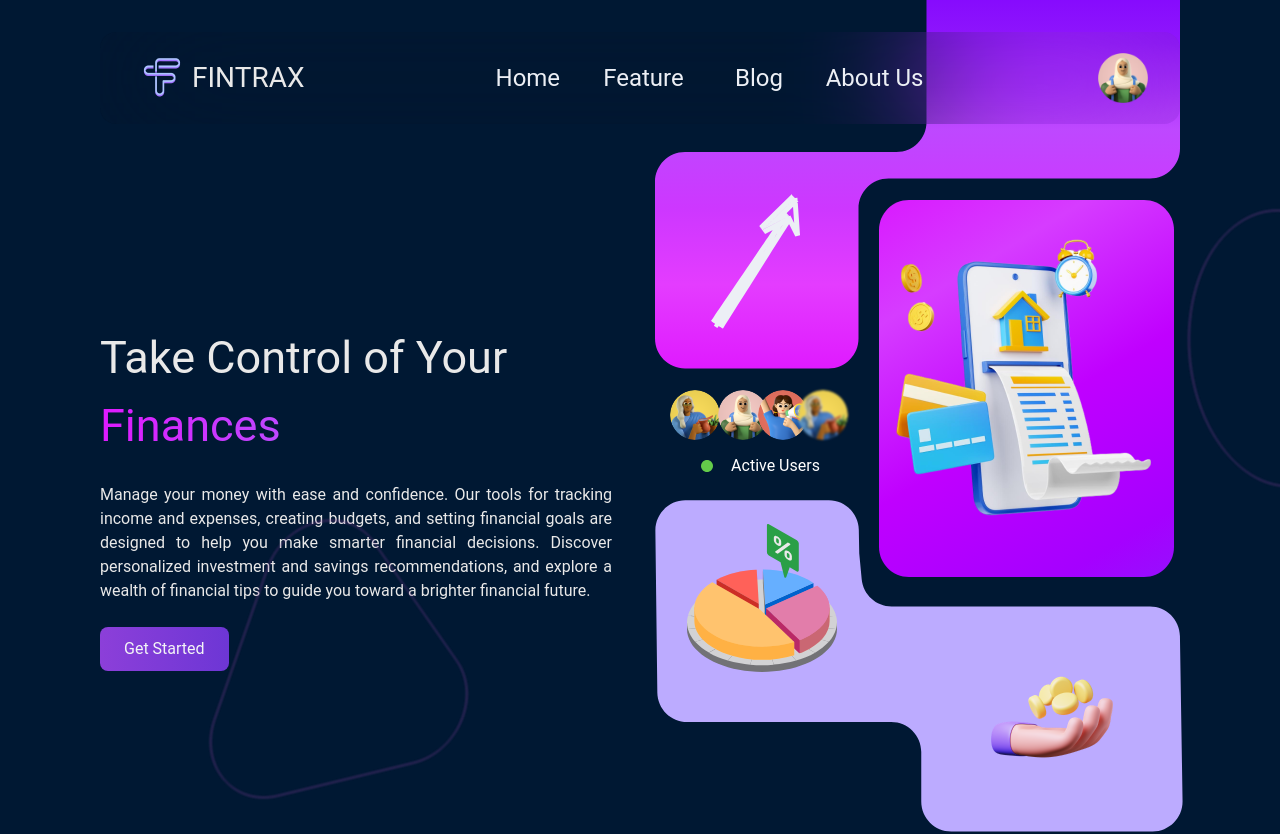
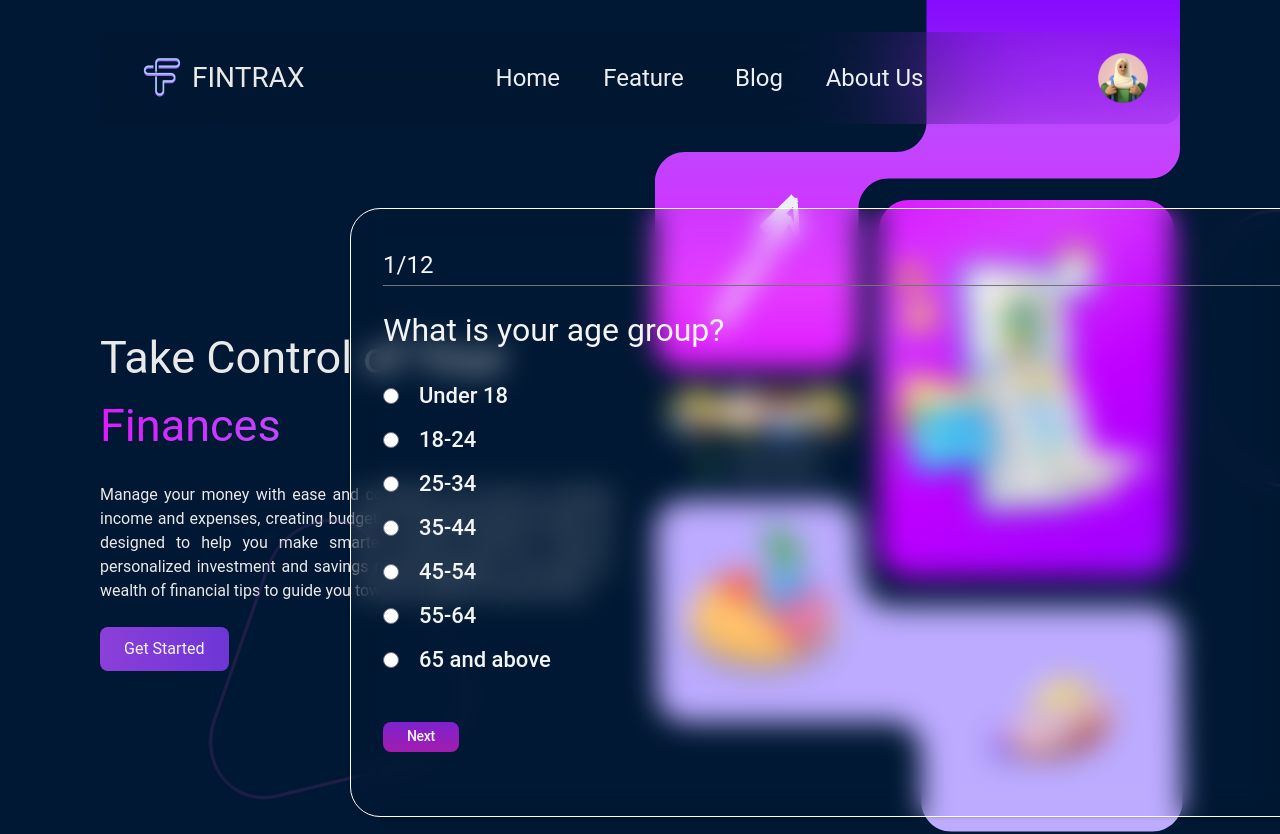
Before and after one commit to Froxayn123/FinTrax, a React (Vite) app: page /Home in a window 1280 px wide. Shown: the top 834 px of the page. Built offline with nearby package versions, Linux system fonts and the light colour scheme.

Commit message:
feat: Adding QuizForm at Home.jsx

```diff
--- a/src/pages/Home.jsx
+++ b/src/pages/Home.jsx
@@ -11,6 +11,7 @@ import FeaturesSection from "../components/FeaturesSection";
 import ArticlesSection from "../components/ArticlesSection";
 import KeyFeaturesSection from "../components/KeyFeaturesSection";
 import Footer from "../components/Footer";
+import QuizForm from "../components/QuizForm";
 
 const Home = () => {
   return (
@@ -26,6 +27,7 @@ const Home = () => {
       <main className="mx-[100px] space-y-[96px]">
         <HeroSection />
         <FeaturesSection />
+        <QuizForm />
         <ArticlesSection />
         <KeyFeaturesSection />
       </main>
```
